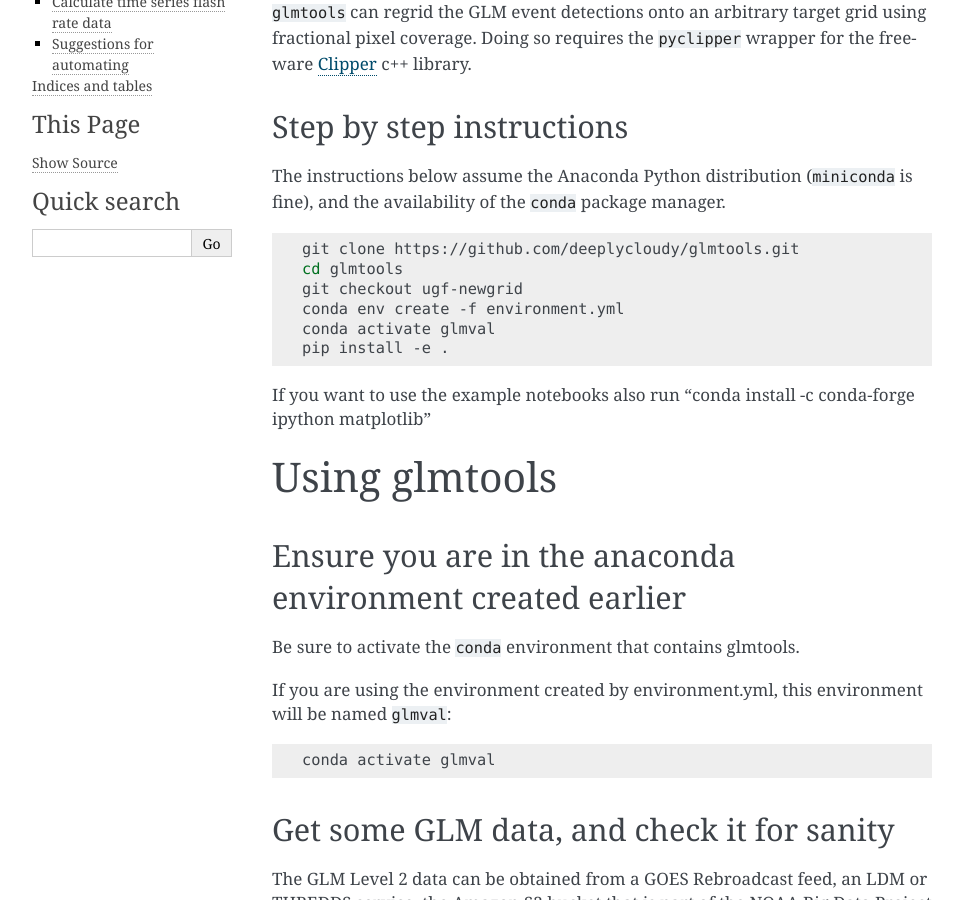
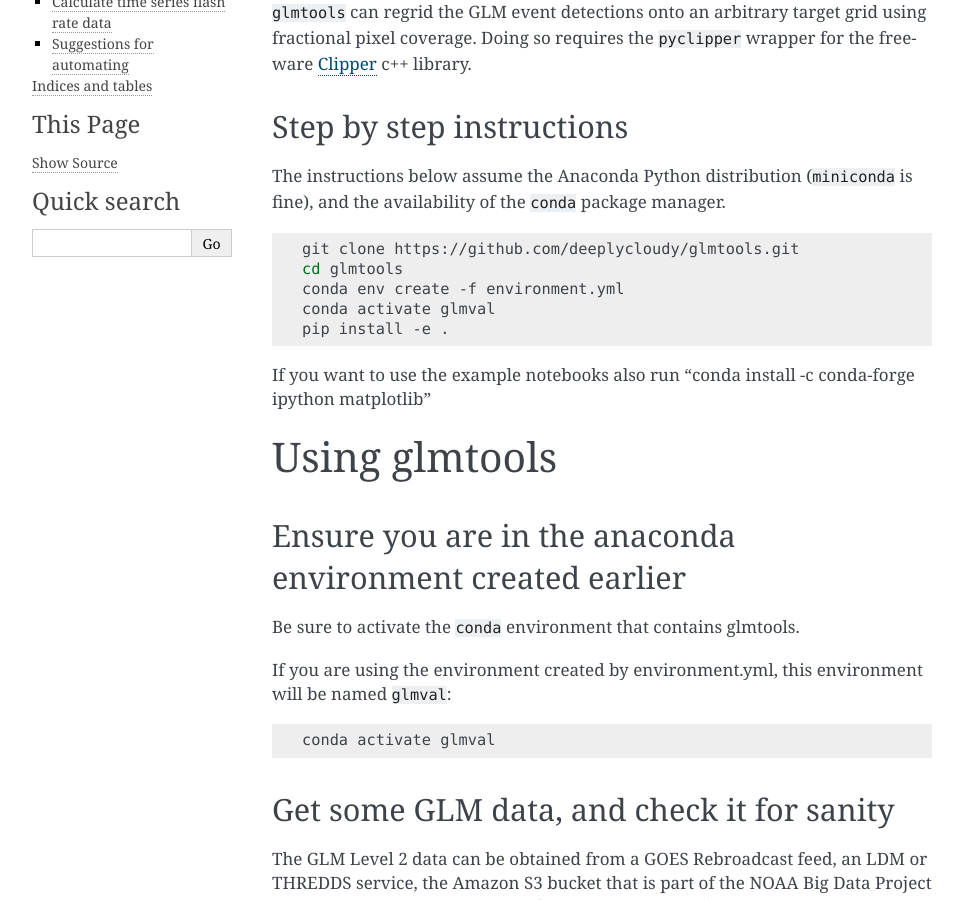
Before and after one commit to deeplycloudy/glmtools, a Sphinx documentation site: the page built from docs/index.rst, in a window 1280 px wide and 900 px high, scrolled down 313 px. Shown: the whole window, without its empty margins (148-1111 px from the left). Built offline with Sphinx 7.4.7, drawn with Linux system fonts in a browser that asks for light colours; pages that are not in the unit, such as notebooks, are missing from menus.

Commit message:
No longer switch branches in install instructions

```diff
--- a/docs/index.rst
+++ b/docs/index.rst
@@ -37,7 +37,6 @@ fine), and the availability of the ``conda`` package manager.
 
    git clone https://github.com/deeplycloudy/glmtools.git
    cd glmtools
-   git checkout ugf-newgrid
    conda env create -f environment.yml
    conda activate glmval
    pip install -e .
```
